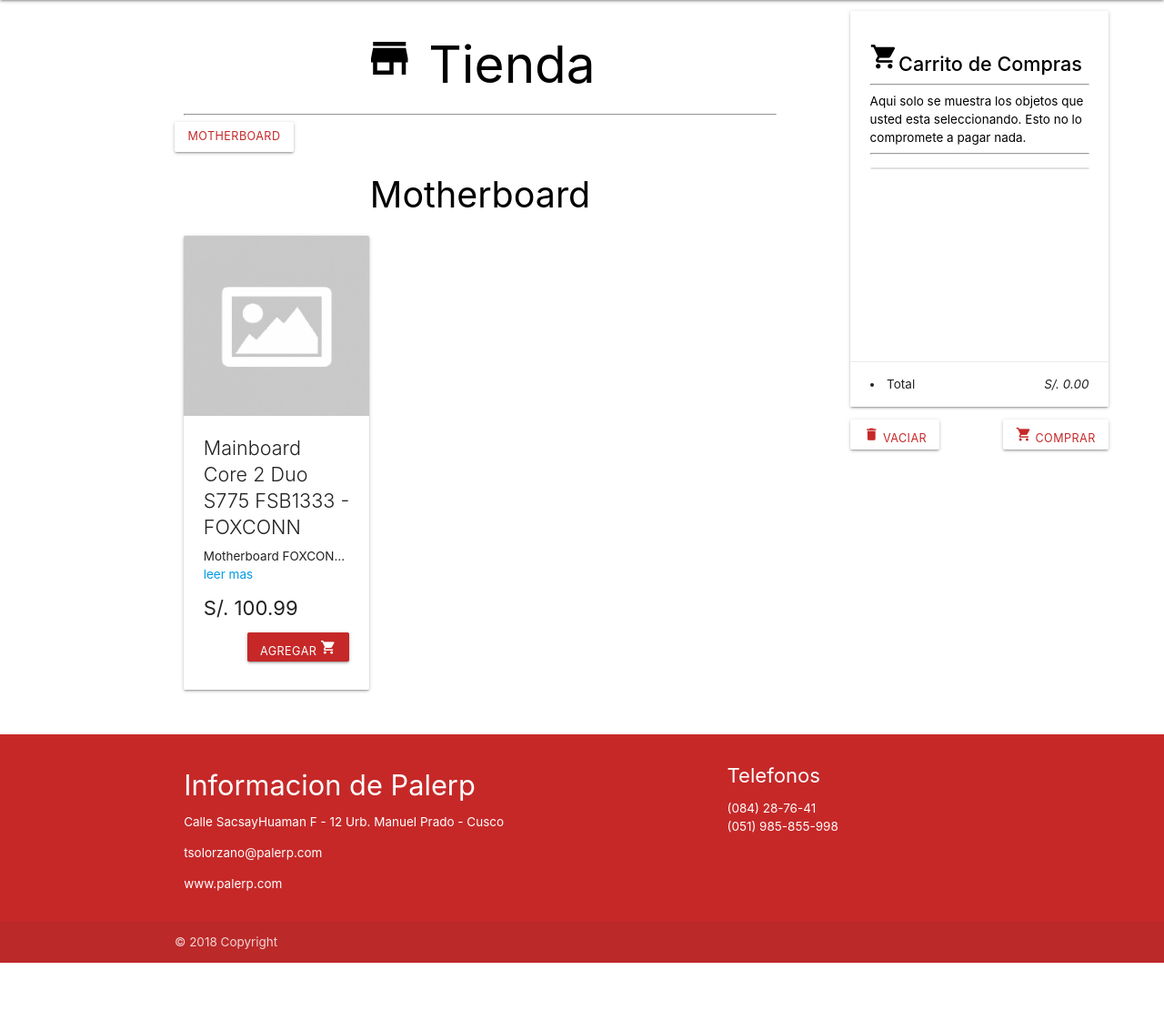
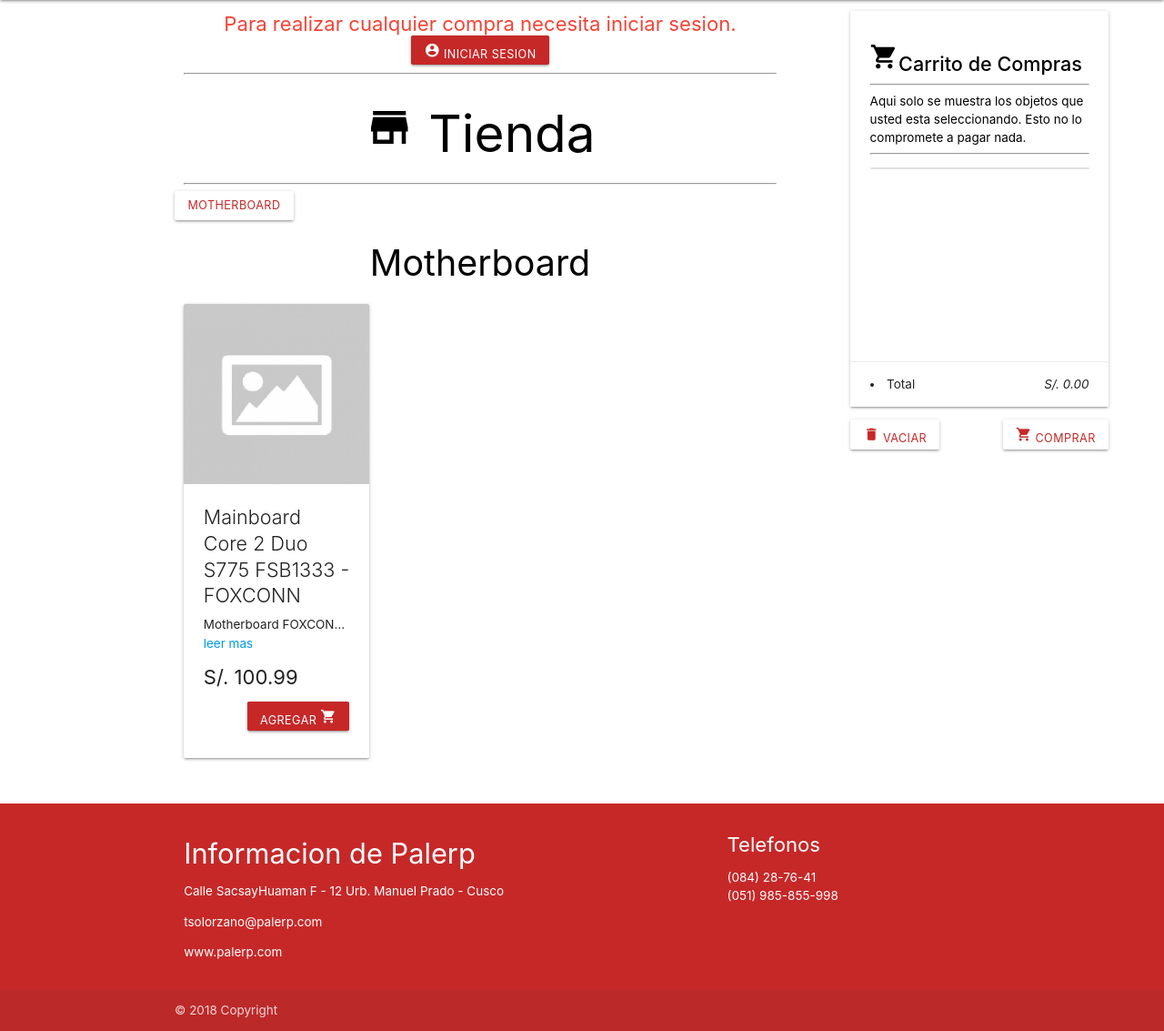
Before and after one commit to franciscosf/PalerpWebSite, a Django app: template templates/views/tienda.html in a window 1280 px wide. Shown: the part 58-1191 px from the top of the page at 91% size. Before the commit the page ends 1116 px from the top, so only its background shows below. Run offline with Django 3.2, Linux system fonts and the light colour scheme; the template is opened without the code that fills it: values that come from a table or form of the project are taken from there, others are empty; data comes from the database, SQL or seed files in the repository; both versions use the stored data as it was after the commit; parts of the project's set-up code (start-up, migrations or seed data) failed here and were passed over; some libraries are stand-ins or nearby versions.

Commit message:
Some changes 1

```diff
--- a/Web1/settings.py
+++ b/PalerpWebSite/settings.py
@@ -1,5 +1,5 @@
 """
-Django settings for Web1 project.
+Django settings for PalerpWebSite project.
 
 Generated by 'django-admin startproject' using Django 1.9.6.
 
@@ -54,7 +54,7 @@ MIDDLEWARE_CLASSES = [
     'django.middleware.clickjacking.XFrameOptionsMiddleware',
 ]
 
-ROOT_URLCONF = 'Web1.urls'
+ROOT_URLCONF = 'PalerpWebSite.urls'
 
 TEMPLATES = [
     {
@@ -72,7 +72,7 @@ TEMPLATES = [
     },
 ]
 
-WSGI_APPLICATION = 'Web1.wsgi.application'
+WSGI_APPLICATION = 'PalerpWebSite.wsgi.application'
 
 
 # Database
--- a/Web1/urls.py
+++ b/PalerpWebSite/urls.py
@@ -1,4 +1,4 @@
-"""Web1 URL Configuration
+"""PalerpWebSite URL Configuration
 
 The `urlpatterns` list routes URLs to views. For more information please see:
     https://docs.djangoproject.com/en/1.9/topics/http/urls/
--- a/Web1/wsgi.py
+++ b/PalerpWebSite/wsgi.py
@@ -1,5 +1,5 @@
 """
-WSGI config for Web1 project.
+WSGI config for PalerpWebSite project.
 
 It exposes the WSGI callable as a module-level variable named ``application``.
 
@@ -11,6 +11,6 @@ import os
 
 from django.core.wsgi import get_wsgi_application
 
-os.environ.setdefault("DJANGO_SETTINGS_MODULE", "Web1.settings")
+os.environ.setdefault("DJANGO_SETTINGS_MODULE", "PalerpWebSite.settings")
 
 application = get_wsgi_application()
--- a/manage.py
+++ b/manage.py
@@ -3,7 +3,7 @@ import os
 import sys
 
 if __name__ == "__main__":
-    os.environ.setdefault("DJANGO_SETTINGS_MODULE", "Web1.settings")
+    os.environ.setdefault("DJANGO_SETTINGS_MODULE", "PalerpWebSite.settings")
 
     from django.core.management import execute_from_command_line
 
--- a/templates/views/tienda.html
+++ b/templates/views/tienda.html
@@ -22,6 +22,16 @@ Tienda
 </div>
 {% endif %}
 <div class="container">
+	{% if user.is_authenticated %}
+	{% else %}
+	<div class="row">
+		<div class="navbar-fixed col s12 m12 l9">
+			<h5 class="center-align red-text">Para realizar cualquier compra necesita iniciar sesion. <a class="waves-effect waves-light btn white-text red darken-3" href="{% url 'login' %}"><i class="material-icons">account_circle</i><span class=""> Iniciar Sesion</span></a></h5>
+			<hr>
+
+		</div>
+	</div>
+	{% endif %}
 	<div class="row" id="tienda" style="min-height: 800px;">
 		<div class="col s12 m12 l9 ">
 			<h1 class="black-text center-align "><i class="material-icons medium">store</i> Tienda</h1>
@@ -128,10 +138,10 @@ Tienda
 	</div>
 	<div class="row hide" id="cotizacion" style="min-height: 800px;">
 	<div class="col s12">
-		<h5 class="center-align"><a class="waves-effect left waves-light btn-large white-text red darken-3" id="btnVolverTiendaCotizacion"><i class="material-icons">store</i><span class="hide-on-med-and-down"> Tienda</span></a></h5>
+		<h5 class="center-align"><a class="waves-effect left waves-light btn-large white-text red darken-3" id="btnVolverTiendaCotizacion"><i class="material-icons">store</i><span class="hide-on-med-and-down"> Editar</span></a></h5>
 		<h2 class="black-text center-align">Resumen de Compra</h2>
 		<hr>
-	 	<h5 class="center-align">Este es el detalle de su compra, revise que todos los items sean los que usted ha seleccionado, si usted esta conforme con la compra presione el boton COMPRAR que esta en la parte final de la tabla, en caso de querer modificar algun item presione el boton TIENDA que se encuentra en la parte superior.</h5>
+	 	<h5 class="center-align">Este es el detalle de su compra, revise que todos los items sean los que usted ha seleccionado, si usted esta conforme con la compra presione el boton COMPRAR que esta en la parte final de la tabla, en caso de querer modificar algun item presione el boton EDITAR que se encuentra en la parte superior.</h5>
 		<hr>
 		<br>
 		<table class="highlight" id = 'tablaResumen'>
```
Also changed, not shown: PalerpWebSite/__init__.py (added), db.sqlite3.
